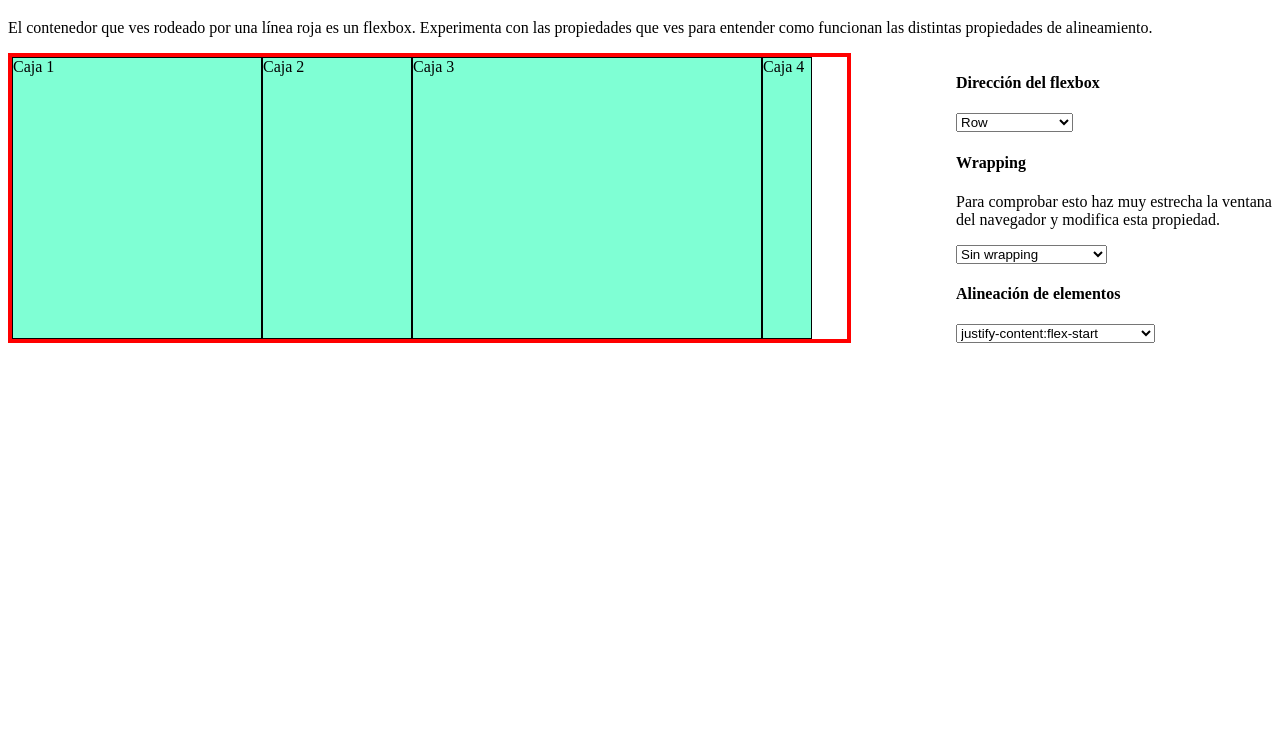
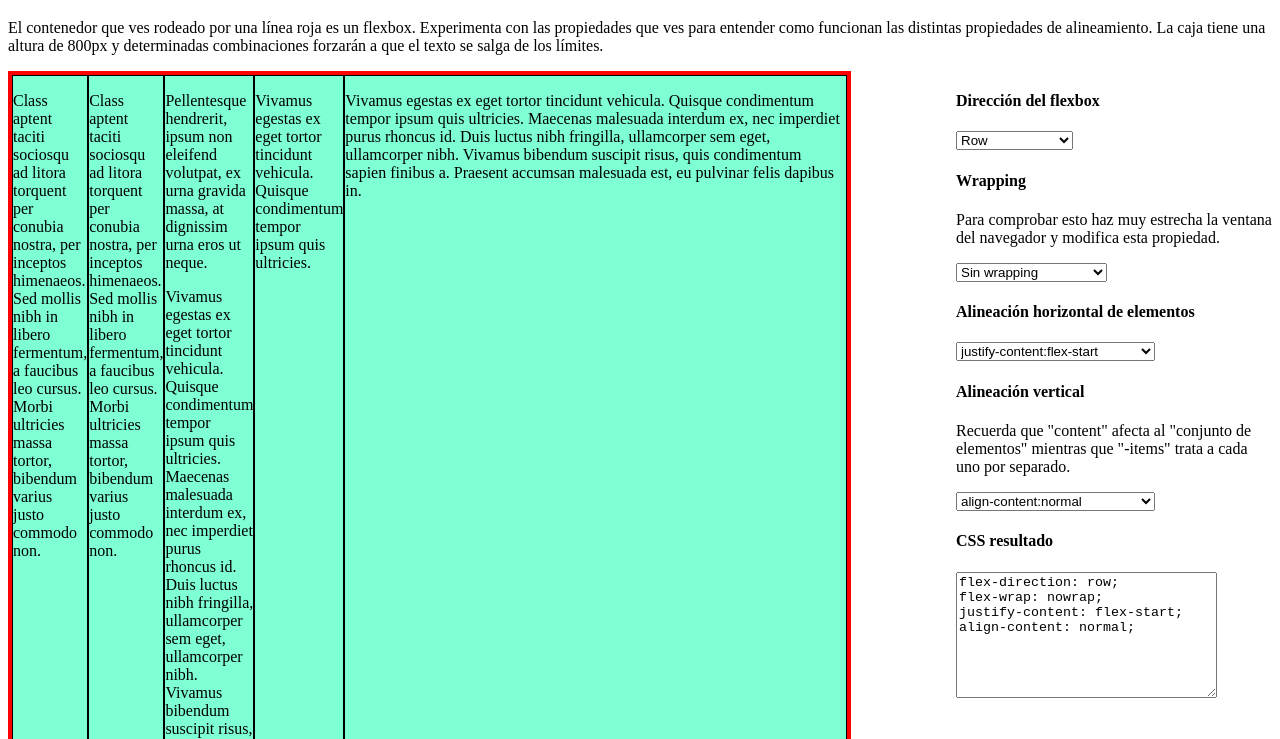
Before and after one commit to OscarMaestre/entender-flexboxes, a plain HTML site: page index.html in a window 1280 px wide. Shown: the part 61-800 px from the top of the page. Drawn offline with Linux system fonts and the light colour scheme.

Commit message:
Funcional

```diff
--- a/estilo.css
+++ b/estilo.css
@@ -7,6 +7,7 @@
     border: solid 4px red;
     grid-row: 1/2;
     grid-column: 1/9;
+    height: 800px;
 }
 #controles{
     grid-row: 1/2;
@@ -27,7 +28,7 @@
     width: 350px;
 }
 #caja4{
-    width: 50px;
+    width: 120px;
 }
 
 
--- a/index.html
+++ b/index.html
@@ -11,21 +11,39 @@
   <!--Cuerpo-->
   <body>
   <h1>Flexboxes</h1>
-  <p>El contenedor que ves rodeado por una línea roja es un flexbox. Experimenta con las propiedades que ves para entender como funcionan las distintas propiedades de alineamiento.</p>
+  <p>El contenedor que ves rodeado por una línea roja es un flexbox. Experimenta con las propiedades que ves para entender como funcionan las distintas propiedades de alineamiento. La caja tiene una altura de 800px y determinadas combinaciones forzarán a que el texto se salga de los límites.</p>
   <div id="rejilla">
     <div id="caja">
         <div class="cajita" id="caja1">
-            Caja 1
+            <p>
+              Class aptent taciti sociosqu ad litora torquent per conubia nostra, per inceptos himenaeos. Sed mollis nibh in libero fermentum, a faucibus leo cursus. Morbi ultricies massa tortor, bibendum varius justo commodo non.
+            </p>
         </div>
         <div class="cajita" id="caja2">
-            Caja 2
+          <p>
+            Class aptent taciti sociosqu ad litora torquent per conubia nostra, per inceptos himenaeos. Sed mollis nibh in libero fermentum, a faucibus leo cursus. Morbi ultricies massa tortor, bibendum varius justo commodo non.
+          </p>
         </div>
         <div class="cajita" id="caja3">
-            Caja 3
+          <p>
+            Pellentesque hendrerit, ipsum non eleifend volutpat, ex urna gravida massa, at dignissim urna eros ut neque.
+          </p>
+          <p>
+
+            Vivamus egestas ex eget tortor tincidunt vehicula. Quisque condimentum tempor ipsum quis ultricies. Maecenas malesuada interdum ex, nec imperdiet purus rhoncus id. Duis luctus nibh fringilla, ullamcorper sem eget, ullamcorper nibh. Vivamus bibendum suscipit risus, quis condimentum sapien finibus a. Praesent accumsan malesuada est, eu pulvinar felis dapibus in. Sed lobortis, elit ac vestibulum tincidunt, elit metus volutpat ipsum, quis aliquam augue odio in nibh. In risus mi, convallis vitae enim eu, scelerisque euismod erat. Phasellus finibus metus ipsum, ac aliquet felis commodo ac.
+          </p>
         </div>
         <div class="cajita" id="caja4">
-            Caja 4
+            <p>
+            Vivamus egestas ex eget tortor tincidunt vehicula. Quisque condimentum tempor ipsum quis ultricies.
+            </p>
         </div>
+        <div class="cajita" id="caja5">
+          <p>
+
+          Vivamus egestas ex eget tortor tincidunt vehicula. Quisque condimentum tempor ipsum quis ultricies. Maecenas malesuada interdum ex, nec imperdiet purus rhoncus id. Duis luctus nibh fringilla, ullamcorper sem eget, ullamcorper nibh. Vivamus bibendum suscipit risus, quis condimentum sapien finibus a. Praesent accumsan malesuada est, eu pulvinar felis dapibus in.
+          </p>
+      </div>
     </div>
     <div id="controles">
       <h4>Dirección del flexbox</h4>
@@ -42,13 +60,36 @@
         <option value="wrap">Con wrapping</option>
         <option value="wrap-reverse">Con wrapping inverso</option>
       </select>
-      <h4>Alineación de elementos</h4>
-      <select id="alineacion">
+      <h4>Alineación horizontal de elementos</h4>
+      <select id="alineacion-horizontal">
         <option value="justify-content:flex-start">justify-content:flex-start</option>
         <option value="justify-content:flex-end">justify-content:flex-end</option>
         <option value="justify-content:space-between">justify-content:space-between</option>
         <option value="justify-content:space-evenly">justify-content:space-evenly</option>
+        <option value="justify-content:space-around">justify-content:space-around</option>
       </select>
+      <h4>Alineación vertical</h4>
+      <p>Recuerda que "content" afecta al "conjunto de elementos" mientras que "-items" trata a cada uno por separado.</p>
+      <select id="alineacion-vertical">
+        <optgroup label="Align-content">
+          <option value="align-content:normal">align-content:normal</option>
+          <option value="align-content:flex-start">align-content:flex-start</option>
+          <option value="align-content:flex-end">align-content:flex-end</option>
+          <option value="align-content:center">align-content:center</option>
+          <option value="align-content:stretch">align-content:stretch</option>
+          <option value="align-content:space-around">align-content:space-around</option>
+        </optgroup>
+        <optgroup label="Align-items">
+          <option value="align-items:start">align-items:start</option>
+          <option value="align-items:end">align-items:end</option>
+          <option value="align-items:center">align-items:center</option>
+          <option value="align-items:stretch">align-items:stretch</option>
+        </optgroup>
+      </select>
+
+      <br>
+      <h4>CSS resultado</h4>
+      <textarea id="css_resultado" rows="8" cols="30"></textarea>
     </div>
   </div>
   </body>
--- a/js/programa.js
+++ b/js/programa.js
@@ -1,31 +1,58 @@
 $(document).ready(inicio);
 
-const propiedades=["flex-orientation"]
+const propiedades=["flex-orientation", "flex-wrap", "justify-content", "align-content", "align-items"]
 
-function limpiar_css(){
-
+function imprimir_css(diccionario){
+    texto="";
+    for (let clave in diccionario){
+        texto+=clave+": "+diccionario[clave]+";\n"
+    }
+    $("#css_resultado").html(texto)
+}
+function eliminar_css(){
+    let elemento_caja=$("#caja")
+    for (let propiedad of propiedades){
+        elemento_caja.css(propiedad,"")
+    }
 }
 function generar_css(){
+    eliminar_css()
+    let propiedades_css={}
     let elemento_caja=$("#caja")
     /*Modificamos la flex-orientation*/
     let valor_orientacion=$("#orientacion").val()
+    propiedades_css["flex-direction"]=valor_orientacion
     elemento_caja.css("flex-direction", valor_orientacion)
 
     /*Modificamos el wrapping*/
     let valor_wrapping=$("#wrapping").val()
     elemento_caja.css("flex-wrap", valor_wrapping)
+    propiedades_css["flex-wrap"]= valor_wrapping
 
     /*Modificamos la alineacion*/
-    let valor_alineacion=$("#alineacion").val()
+    let valor_alineacion=$("#alineacion-horizontal").val()
     trozos=valor_alineacion.split(":")
     propiedad=trozos[0]
     valor=trozos[1]
     elemento_caja.css(propiedad, valor)
+    propiedades_css[propiedad]=valor
+
+    let valor_alineacion_vertical=$("#alineacion-vertical").val()
+    trozos=valor_alineacion_vertical.split(":")
+    propiedad=trozos[0]
+    valor=trozos[1]
+    elemento_caja.css(propiedad, valor)
+    propiedades_css[propiedad]=valor
+
+
+    imprimir_css(propiedades_css)
+
 
 }
 function inicio(){
-    listas=["#orientacion", "#wrapping", "#alineacion"]
+    listas=["#orientacion", "#wrapping", "#alineacion-horizontal", "#alineacion-vertical"]
     for (lista of listas){
         $(lista).change(generar_css)
     }
+    generar_css()
 }
```
